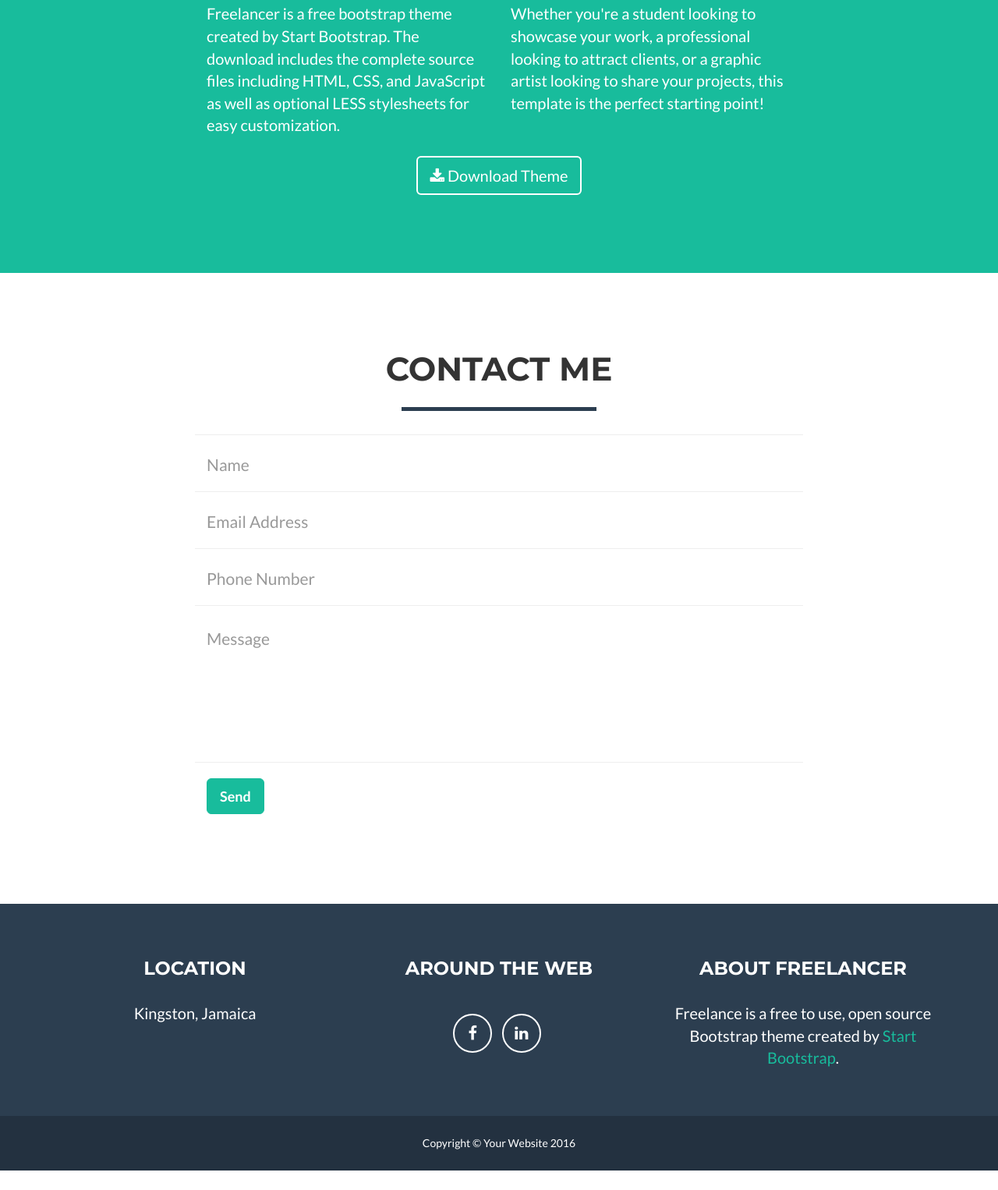
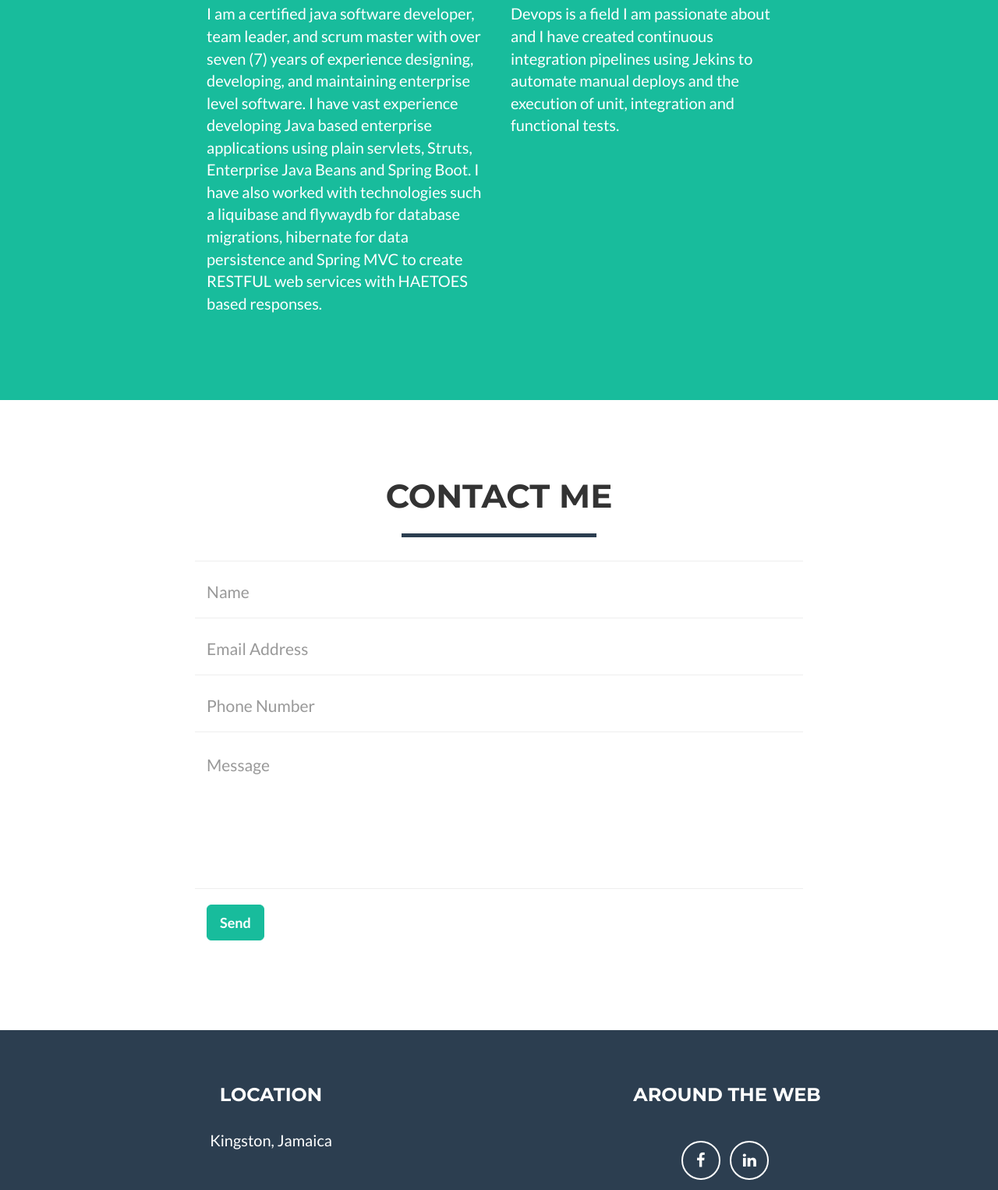
Before and after one commit to denisdbell/denisdbell.github.io, a website: page index.html in a window 1280 px wide. Shown: the part 1567-3093 px from the top of the page at 78% size. Before the commit the page ends 3068 px from the top, so only its background shows below. Drawn offline with nearby package versions, Linux system fonts and the light colour scheme.

Commit message:
updated about section

```diff
--- a/index.html
+++ b/index.html
@@ -127,15 +127,17 @@
             </div>
             <div class="row">
                 <div class="col-lg-4 col-lg-offset-2">
-                    <p>Freelancer is a free bootstrap theme created by Start Bootstrap. The download includes the complete source files including HTML, CSS, and JavaScript as well as optional LESS stylesheets for easy customization.</p>
+                    <p>
+                        I am a certified java software developer, team leader, and scrum master with over seven (7) years of experience designing, developing, and maintaining enterprise level software. I have vast experience developing Java based enterprise applications using plain servlets, Struts, Enterprise Java Beans and Spring Boot. I have also worked with technologies such a liquibase and flywaydb for database migrations, hibernate for data persistence and Spring MVC to create RESTFUL web services with HAETOES based responses.
+
+                    </p>
                 </div>
                 <div class="col-lg-4">
-                    <p>Whether you're a student looking to showcase your work, a professional looking to attract clients, or a graphic artist looking to share your projects, this template is the perfect starting point!</p>
-                </div>
-                <div class="col-lg-8 col-lg-offset-2 text-center">
-                    <a href="#" class="btn btn-lg btn-outline">
-                        <i class="fa fa-download"></i> Download Theme
-                    </a>
+                    <p>
+
+                        Devops is a field I am passionate about and I have created continuous integration pipelines using Jekins to automate manual deploys and the execution of unit, integration and functional tests.
+
+                    </p>
                 </div>
             </div>
         </div>
@@ -201,11 +203,11 @@
         <div class="footer-above">
             <div class="container">
                 <div class="row">
-                    <div class="footer-col col-md-4">
+                    <div class="footer-col col-md-6">
                         <h3>Location</h3>
                         <p>Kingston, Jamaica</p>
                     </div>
-                    <div class="footer-col col-md-4">
+                    <div class="footer-col col-md-6">
                         <h3>Around the Web</h3>
                         <ul class="list-inline">
                             <li>
@@ -215,10 +217,6 @@
                                 <a href="https://www.linkedin.com/in/denis-bell-85886139" class="btn-social btn-outline"><span class="sr-only">Linked In</span><i class="fa fa-fw fa-linkedin"></i></a>
                             </li>
                         </ul>
-                    </div>
-                    <div class="footer-col col-md-4">
-                        <h3>About Freelancer</h3>
-                        <p>Freelance is a free to use, open source Bootstrap theme created by <a href="http://startbootstrap.com">Start Bootstrap</a>.</p>
                     </div>
                 </div>
             </div>
```
